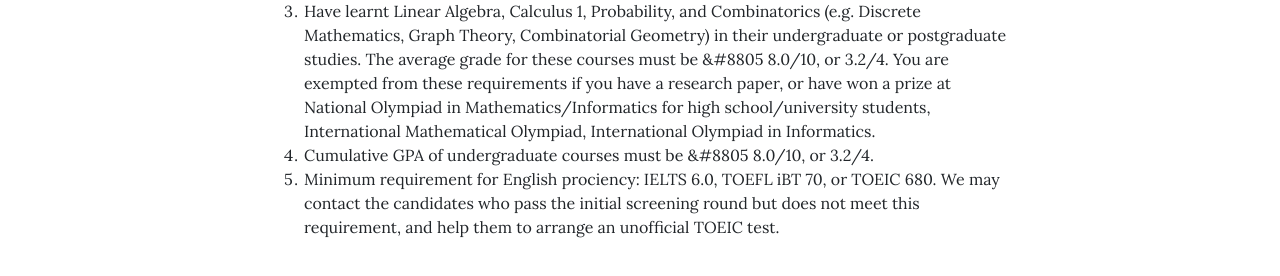
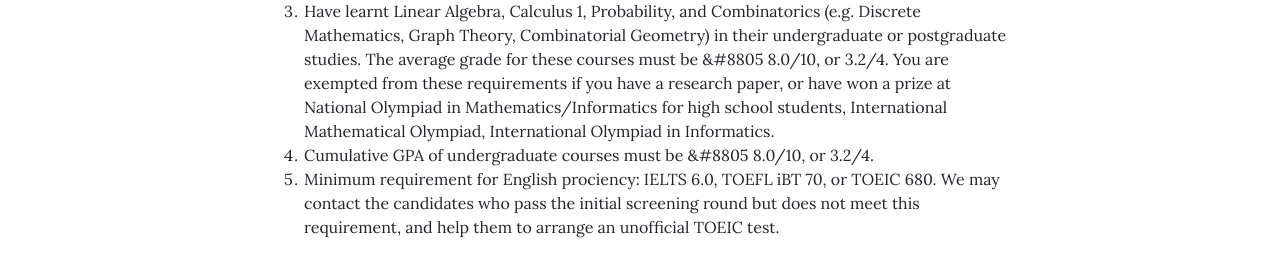
Before and after one commit to adm-vietnam/adm-vietnam.github.io, a Jekyll site: the page built from pages/Apply.md, in a window 1280 px wide. Shown: the part 576-852 px from the top of the page. Built offline with Jekyll 4.4.1, drawn with Linux system fonts in a browser that asks for light colours.

Commit message:
Update Apply.md

```diff
--- a/pages/Apply.md
+++ b/pages/Apply.md
@@ -18,7 +18,7 @@ toc: false
 <ol>
   <li>Undergraduates, master's students, students who have completed their undergraduate degree after April 2020. </li>
   <li>Must be able to spend the full one month in Hanoi.</li>
-  <li>Have learnt Linear Algebra, Calculus 1, Probability, and Combinatorics (e.g. Discrete Mathematics, Graph Theory, Combinatorial Geometry) in  their undergraduate or postgraduate studies. The average grade for these courses must be &#8805 8.0/10, or 3.2/4. You are exempted from these requirements if you have a research paper, or have won a prize at National Olympiad in Mathematics/Informatics for high school/university students, International Mathematical Olympiad, International Olympiad in Informatics.  </li>
+  <li>Have learnt Linear Algebra, Calculus 1, Probability, and Combinatorics (e.g. Discrete Mathematics, Graph Theory, Combinatorial Geometry) in  their undergraduate or postgraduate studies. The average grade for these courses must be &#8805 8.0/10, or 3.2/4. You are exempted from these requirements if you have a research paper, or have won a prize at National Olympiad in Mathematics/Informatics for high school students, International Mathematical Olympiad, International Olympiad in Informatics.  </li>
   <li> Cumulative GPA of undergraduate courses must be &#8805 8.0/10, or 3.2/4.</li>
   <li> Minimum requirement for English prociency: IELTS 6.0, TOEFL iBT 70, or TOEIC 680. We may contact the candidates who pass the initial screening round but does not
   meet this requirement, and help them to arrange an unofficial TOEIC test.  </li>
```
